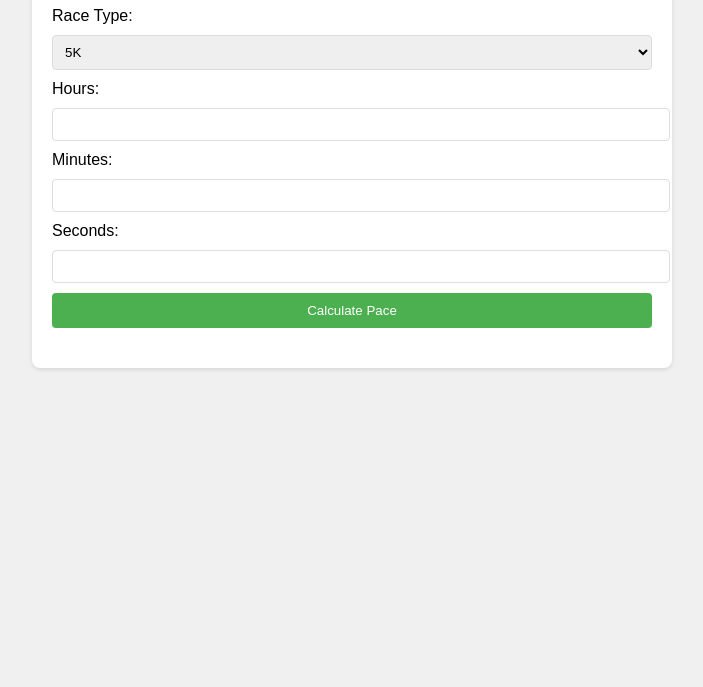
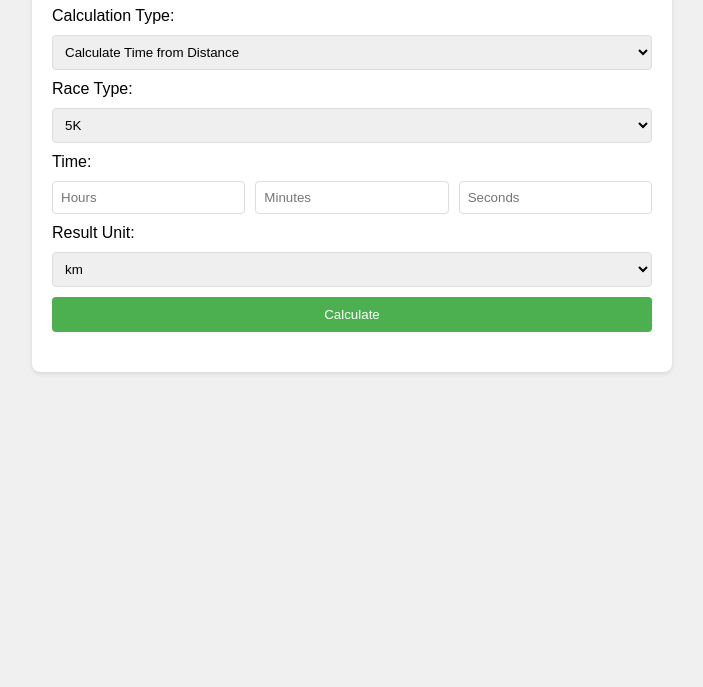
Before and after one commit to extrememission/run-pacer, a plain HTML site: page index.html in a window 1280 px wide. Shown: the part 113-800 px from the top of the page, without its empty margins (288-991 px from the left). Drawn offline with Linux system fonts and the light colour scheme.

Commit message:
Update index.html

```diff
--- a/index.html
+++ b/index.html
@@ -3,7 +3,7 @@
 <head>
     <meta charset="UTF-8">
     <meta name="viewport" content="width=device-width, initial-scale=1.0">
-    <title>Running Pace Calculator</title>
+    <title>Advanced Running Pace Calculator</title>
     <style>
         body {
             font-family: Arial, sans-serif;
@@ -48,11 +48,23 @@
             margin-top: 20px;
             font-weight: bold;
         }
+        .input-group {
+            display: flex;
+            gap: 10px;
+        }
+        .input-group input {
+            flex: 1;
+        }
     </style>
 </head>
 <body>
     <div class="container">
-        <h1>Running Pace Calculator</h1>
+        <h1>Advanced Running Pace Calculator</h1>
+        <label for="calculationType">Calculation Type:</label>
+        <select id="calculationType">
+            <option value="timeToDistance">Calculate Time from Distance</option>
+            <option value="distanceToTime">Calculate Distance from Time</option>
+        </select>
         <label for="raceType">Race Type:</label>
         <select id="raceType">
             <option value="5k">5K</option>
@@ -62,53 +74,120 @@
             <option value="custom">Custom</option>
         </select>
         <div id="customDistanceDiv" style="display:none;">
-            <label for="customDistance">Custom Distance (km):</label>
+            <label for="customDistance">Custom Distance:</label>
+            <div class="input-group">
                 <input type="number" id="customDistance" step="0.01">
+                <select id="customDistanceUnit">
+                    <option value="km">km</option>
+                    <option value="miles">miles</option>
+                </select>
             </div>
-        <label for="hours">Hours:</label>
-        <input type="number" id="hours" min="0">
-        <label for="minutes">Minutes:</label>
-        <input type="number" id="minutes" min="0" max="59">
-        <label for="seconds">Seconds:</label>
-        <input type="number" id="seconds" min="0" max="59">
-        <button onclick="calculatePace()">Calculate Pace</button>
+        </div>
+        <div id="timeInputs">
+            <label>Time:</label>
+            <div class="input-group">
+                <input type="number" id="hours" min="0" placeholder="Hours">
+                <input type="number" id="minutes" min="0" max="59" placeholder="Minutes">
+                <input type="number" id="seconds" min="0" max="59" placeholder="Seconds">
+            </div>
+        </div>
+        <div id="paceInputs" style="display:none;">
+            <label>Pace:</label>
+            <div class="input-group">
+                <input type="number" id="paceMinutes" min="0" placeholder="Minutes">
+                <input type="number" id="paceSeconds" min="0" max="59" placeholder="Seconds">
+                <select id="paceUnit">
+                    <option value="km">per km</option>
+                    <option value="mile">per mile</option>
+                </select>
+            </div>
+        </div>
+        <label for="resultUnit">Result Unit:</label>
+        <select id="resultUnit">
+            <option value="km">km</option>
+            <option value="mile">mile</option>
+        </select>
+        <button onclick="calculate()">Calculate</button>
         <div id="result"></div>
     </div>
 
     <script>
-        function calculatePace() {
+        function calculate() {
+            const calculationType = document.getElementById('calculationType').value;
             const raceType = document.getElementById('raceType').value;
-            const hours = parseInt(document.getElementById('hours').value) || 0;
-            const minutes = parseInt(document.getElementById('minutes').value) || 0;
-            const seconds = parseInt(document.getElementById('seconds').value) || 0;
+            const resultUnit = document.getElementById('resultUnit').value;
 
             let distance;
+            if (raceType === 'custom') {
+                distance = parseFloat(document.getElementById('customDistance').value);
+                const distanceUnit = document.getElementById('customDistanceUnit').value;
+                if (distanceUnit === 'miles') {
+                    distance *= 1.60934; // Convert miles to km
+                }
+            } else {
                 switch(raceType) {
                     case '5k': distance = 5; break;
                     case '10k': distance = 10; break;
                     case 'halfMarathon': distance = 21.0975; break;
                     case 'marathon': distance = 42.195; break;
-                case 'custom':
-                    distance = parseFloat(document.getElementById('customDistance').value);
-                    if (!distance) {
-                        alert('Please enter a valid custom distance.');
-                        return;
                 }
-                    break;
             }
 
+            if (calculationType === 'timeToDistance') {
+                const hours = parseInt(document.getElementById('hours').value) || 0;
+                const minutes = parseInt(document.getElementById('minutes').value) || 0;
+                const seconds = parseInt(document.getElementById('seconds').value) || 0;
                 const totalSeconds = hours * 3600 + minutes * 60 + seconds;
+
                 const pacePerKm = totalSeconds / distance;
                 const paceMinutes = Math.floor(pacePerKm / 60);
                 const paceSeconds = Math.round(pacePerKm % 60);
 
-            const resultElement = document.getElementById('result');
-            resultElement.textContent = `Your pace is ${paceMinutes}:${paceSeconds.toString().padStart(2, '0')} per km`;
+                let resultPace;
+                if (resultUnit === 'km') {
+                    resultPace = `${paceMinutes}:${paceSeconds.toString().padStart(2, '0')} per km`;
+                } else {
+                    const pacePerMile = pacePerKm * 1.60934;
+                    const paceMinutesPerMile = Math.floor(pacePerMile / 60);
+                    const paceSecondsPerMile = Math.round(pacePerMile % 60);
+                    resultPace = `${paceMinutesPerMile}:${paceSecondsPerMile.toString().padStart(2, '0')} per mile`;
+                }
+
+                document.getElementById('result').textContent = `Your pace is ${resultPace}`;
+            } else {
+                const paceMinutes = parseInt(document.getElementById('paceMinutes').value) || 0;
+                const paceSeconds = parseInt(document.getElementById('paceSeconds').value) || 0;
+                const paceUnit = document.getElementById('paceUnit').value;
+
+                let pacePerKm = paceMinutes * 60 + paceSeconds;
+                if (paceUnit === 'mile') {
+                    pacePerKm /= 1.60934; // Convert pace per mile to pace per km
+                }
+
+                const totalSeconds = pacePerKm * distance;
+                const hours = Math.floor(totalSeconds / 3600);
+                const minutes = Math.floor((totalSeconds % 3600) / 60);
+                const seconds = Math.round(totalSeconds % 60);
+
+                document.getElementById('result').textContent = `Your time is ${hours}:${minutes.toString().padStart(2, '0')}:${seconds.toString().padStart(2, '0')}`;
+            }
         }
 
         document.getElementById('raceType').addEventListener('change', function() {
             const customDistanceDiv = document.getElementById('customDistanceDiv');
             customDistanceDiv.style.display = this.value === 'custom' ? 'block' : 'none';
+        });
+
+        document.getElementById('calculationType').addEventListener('change', function() {
+            const timeInputs = document.getElementById('timeInputs');
+            const paceInputs = document.getElementById('paceInputs');
+            if (this.value === 'timeToDistance') {
+                timeInputs.style.display = 'block';
+                paceInputs.style.display = 'none';
+            } else {
+                timeInputs.style.display = 'none';
+                paceInputs.style.display = 'block';
+            }
         });
 
         // Service Worker Registration
```
Lines whose indentation alone changed are shown as unchanged.
